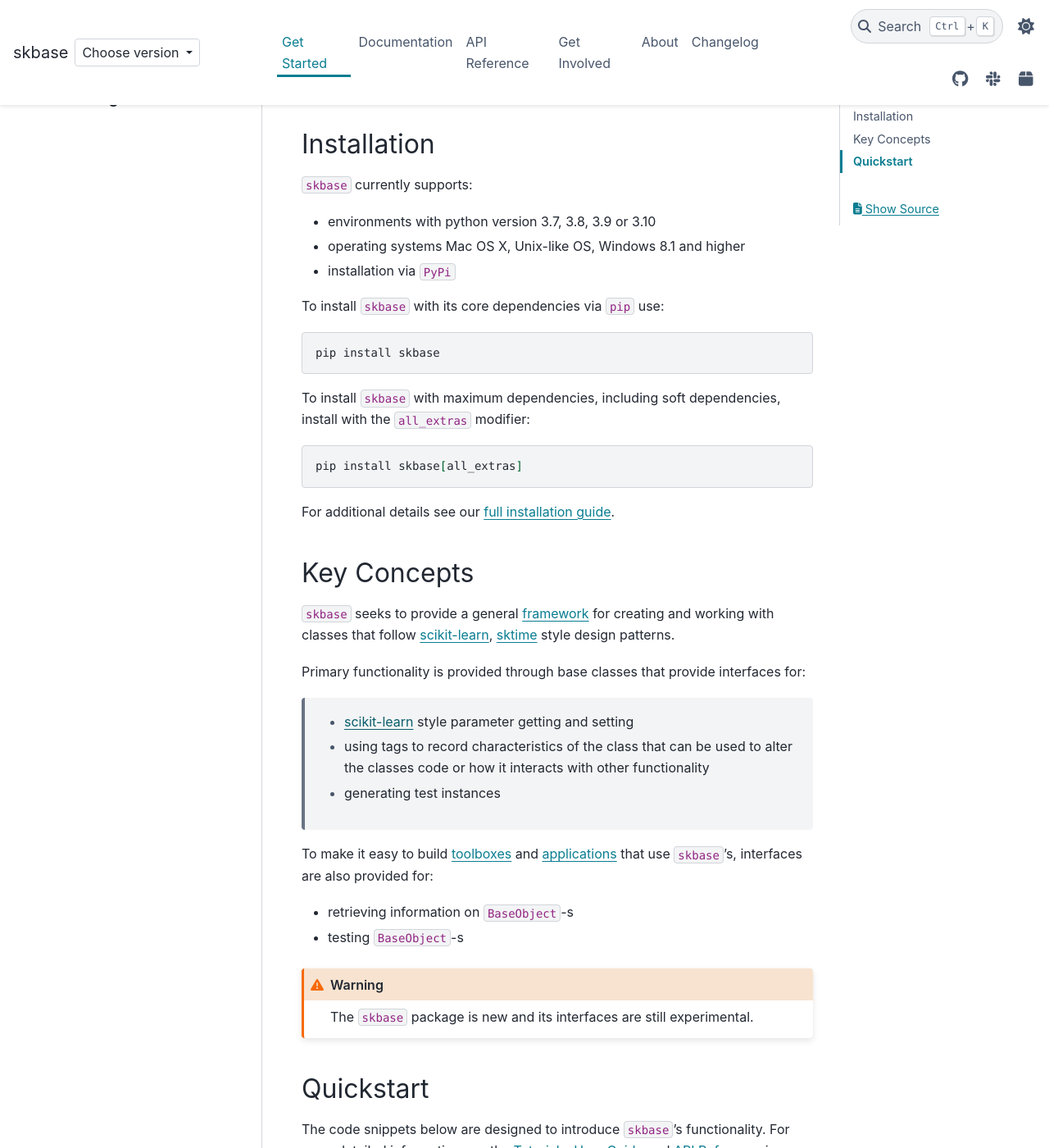
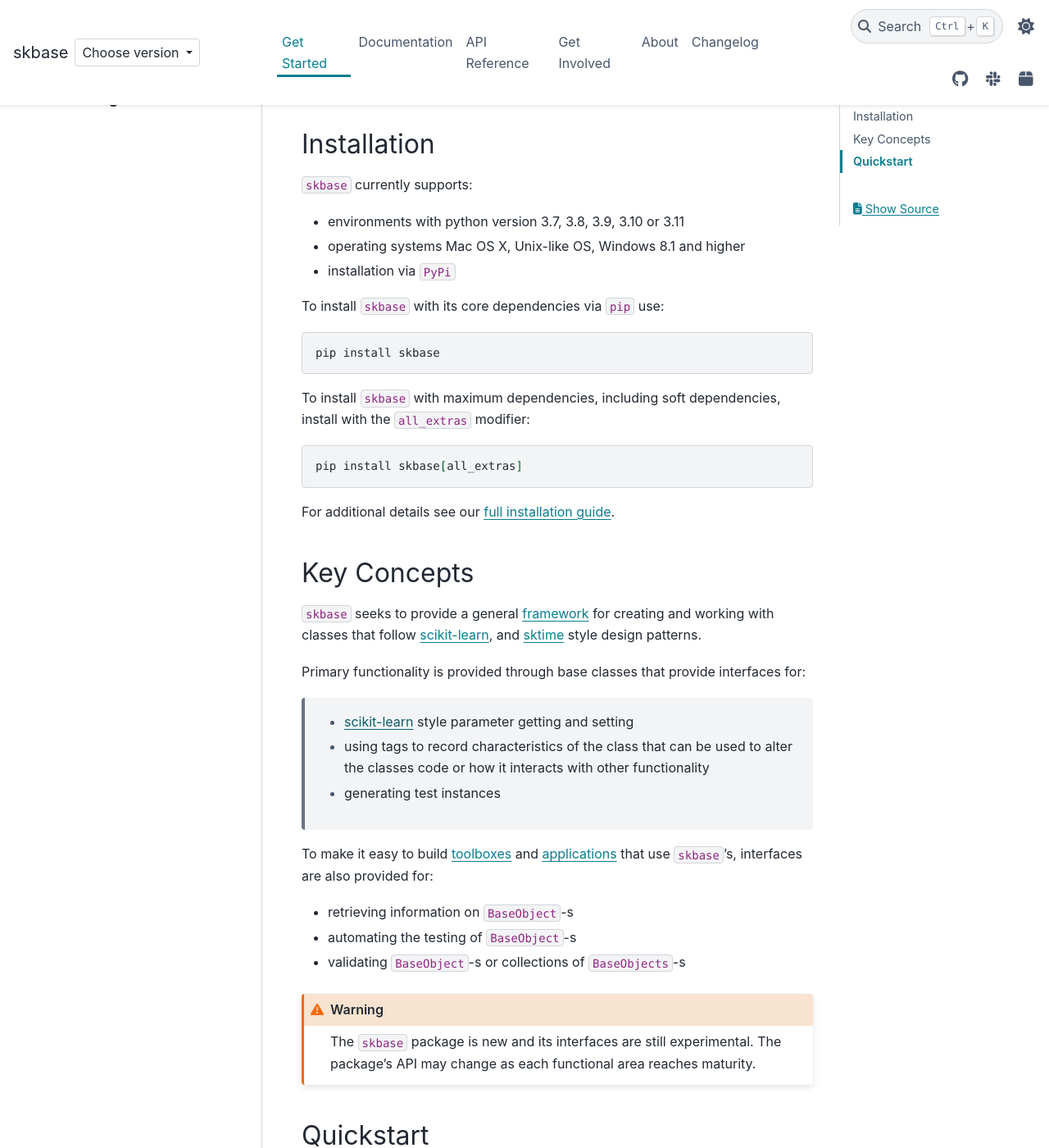
Before and after one commit to sktime/skbase, a Sphinx documentation site: the page built from docs/source/get_started.rst, in a window 1280 px wide and 1400 px high, scrolled down 212 px. Shown: the whole window at 82% size. Built offline with Sphinx 7.4.7 and the PyData theme 0.15.4, drawn with Linux system fonts in a browser that asks for light colours; comment, search, counter and statistics services are not loaded.

Commit message:
Minor changes to home and get_started

```diff
--- a/docs/source/get_started.rst
+++ b/docs/source/get_started.rst
@@ -13,7 +13,7 @@
 
 ``skbase`` currently supports:
 
-* environments with python version 3.7, 3.8, 3.9 or 3.10
+* environments with python version 3.7, 3.8, 3.9, 3.10 or 3.11
 * operating systems Mac OS X, Unix-like OS, Windows 8.1 and higher
 * installation via ``PyPi``
 
@@ -37,7 +37,7 @@
 ============
 
 ``skbase`` seeks to provide a general :term:`framework`  for creating and
-working with classes that follow `scikit-learn`_, `sktime`_ style design patterns.
+working with classes that follow `scikit-learn`_, and `sktime`_ style design patterns.
 
 Primary functionality is provided through base classes that provide interfaces for:
 
@@ -51,11 +51,13 @@
 are also provided for:
 
 - retrieving information on ``BaseObject``-s
-- testing ``BaseObject``-s
+- automating the testing of ``BaseObject``-s
+- validating ``BaseObject``-s or collections of ``BaseObjects``-s
 
 .. warning::
 
-    The ``skbase`` package is new and its interfaces are still experimental.
+    The ``skbase`` package is new and its interfaces are still experimental. The
+    package's API may change as each functional area reaches maturity.
 
 Quickstart
 ==========
--- a/docs/source/index.rst
+++ b/docs/source/index.rst
@@ -4,9 +4,9 @@
 Welcome to skbase
 =================
 
-``skbase`` provides base classes for creating scikit-learn-like parametric
-objects, along with tools to make it easier to build your own packages
-that follow these design patterns.
+``skbase`` provides base classes for creating scikit-learn-like and sktime-like
+parametric objects, along with tools to make it easier to build your own packages
+that reuse these design patterns.
 
 .. toctree::
    :maxdepth: 1
```
